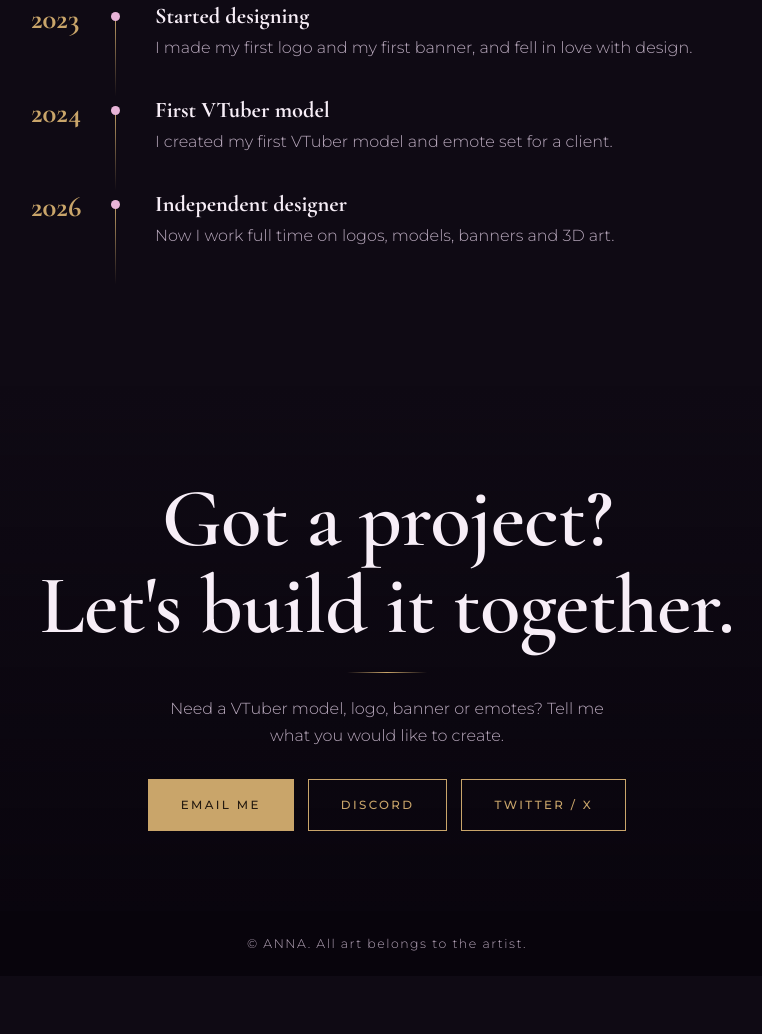
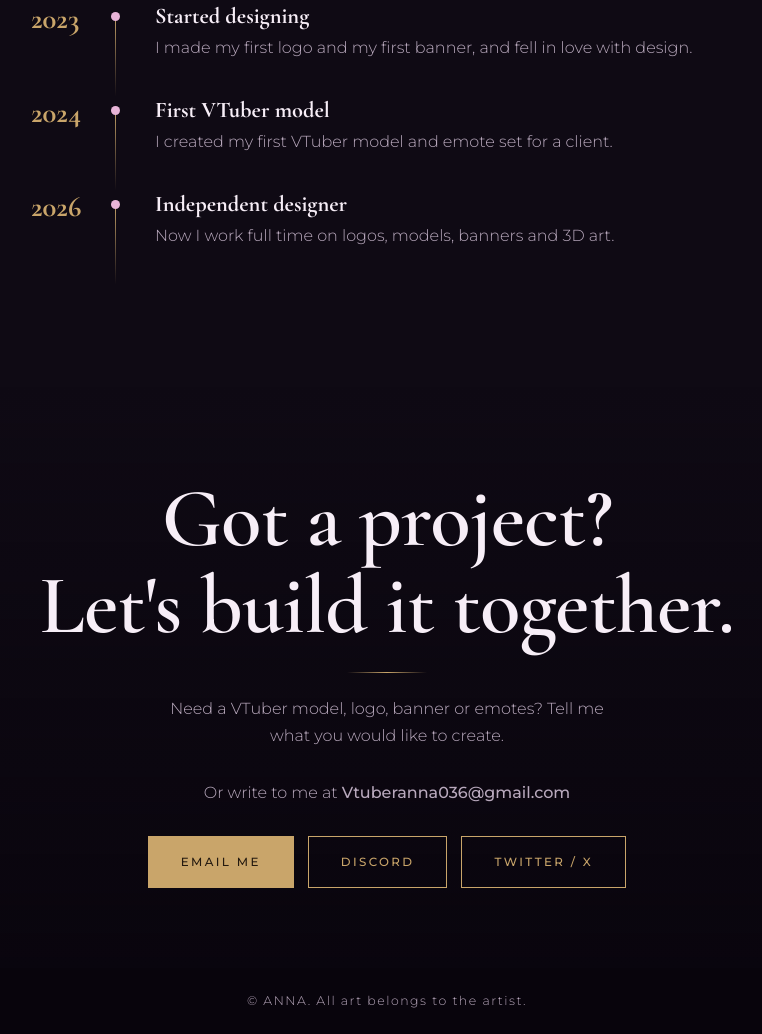
Before and after one commit to Portfolioana-ops/Portfolio, a plain HTML site: page index.html in a window 1280 px wide. Shown: the part 3763-4797 px from the top of the page, without its empty margins (253-1015 px from the left). Before the commit the page ends 4739 px from the top, so only its background shows below. Drawn offline with nearby package versions, Linux system fonts and the light colour scheme.

Commit message:
Update index.html

```diff
--- a/index.html
+++ b/index.html
@@ -259,10 +259,11 @@ const STORY = [
   { year:"2026", title:"Independent designer", text:"Now I work full time on logos, models, banners and 3D art." }
 ];
 const LINKS = [
-  { label:"Email me", href:"mailto:Vtuberanna036@gmail.com", main:true },
+  { label:"Email me", href:"https://mail.google.com/mail/?view=cm&to=Vtuberanna036@gmail.com", main:true },
   { label:"Discord", href:"https://discord.com/users/1177021302285013172" },
   { label:"Twitter / X", href:"https://x.com/Annavt_X" }
 ];
+document.getElementById("links").insertAdjacentHTML("beforebegin",'<p class="rv in">Or write to me at <b>Vtuberanna036@gmail.com</b></p>');
 /* ============ You do not need to edit below this line ============ */
 
 const $ = id => document.getElementById(id);
```
